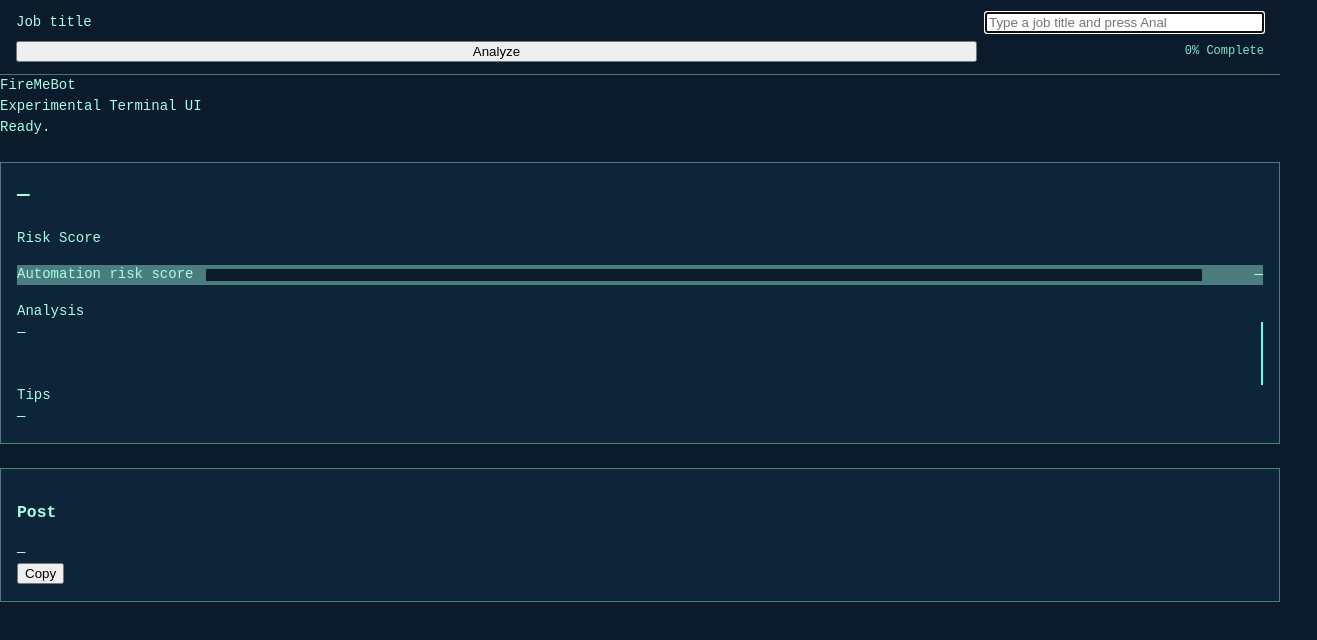
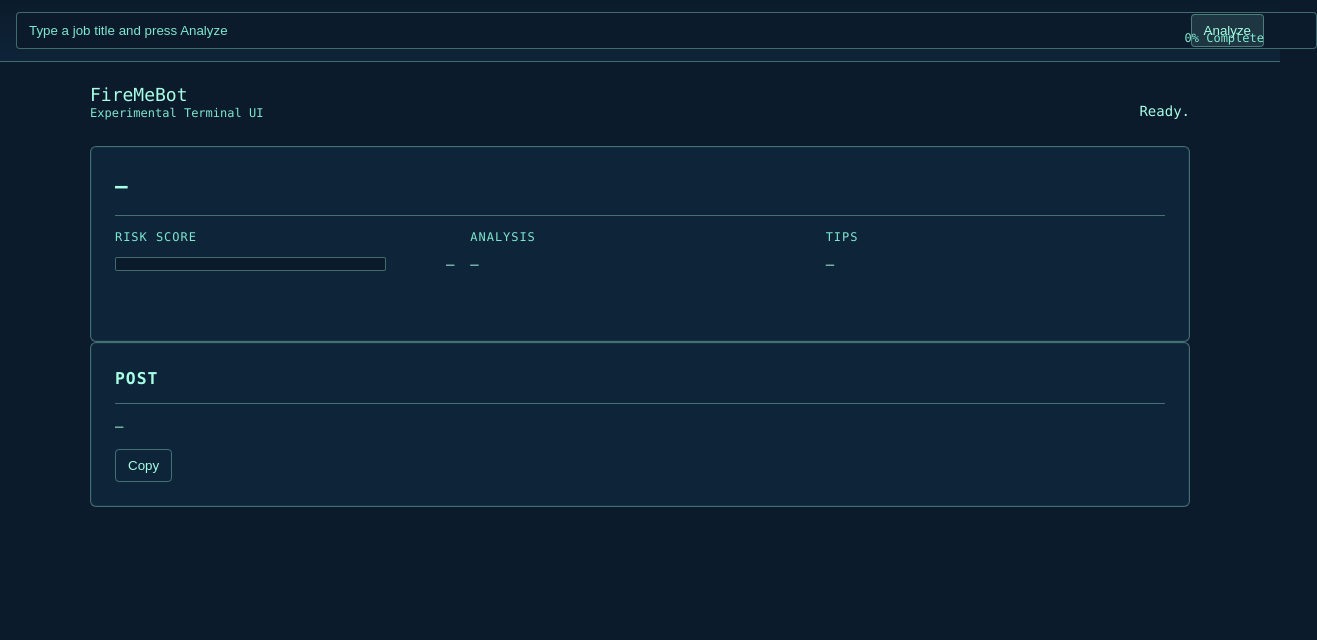
Before and after one commit to natwerth/firemebot, a plain HTML site: page index.html in a window 1280 px wide. Shown: the whole page, 1317 px wide, since content can reach past the window. Drawn offline with Linux system fonts and the light colour scheme.

Commit message:
Add files via upload

```diff
--- a/styles.css
+++ b/styles.css
@@ -1,79 +1,222 @@
+/* ========================================================================== */
+/*  FireMeBot — LumonOS Theme                                                 */
+/*  Refactor aligned to new HTML structure                                    */
+/* ========================================================================== */
+
 :root{
-  --bg:#0B1B2B; --bg-2:#0E2438; --ink:#A7FFE5; --ink-muted:#7FE7D0;
-  --accent:#63FFF1; --paper:#F7F7F2; --paper-ink:#111311; --rule:rgba(167,255,229,0.4); --danger:#FF5C7A;
-  --gutter-1:4px; --gutter-2:8px; --gutter-3:12px; --gutter-4:16px; --gutter-6:24px;
-  --dur-fast:120ms; --dur-med:180ms; --dur-slow:280ms; --easing:cubic-bezier(.2,.6,.2,1);
+  --bg:#0B1B2B;            /* midnight/dark blue */
+  --bg-2:#0E2438;          /* panel */
+  --ink:#A7FFE5;           /* light greenish-blue text */
+  --ink-muted:#7FE7D0;     /* muted text */
+  --accent:#63FFF1;        /* accents/cursor */
+  --paper:#F7F7F2;         /* popup/white card if needed */
+  --paper-ink:#111311;     /* popup text */
+  --rule:rgba(167,255,229,0.35);
+  --danger:#FF5C7A;
+
+  --gutter-1:4px; --gutter-2:8px; --gutter-3:12px; --gutter-4:16px; --gutter-6:24px; --gutter-8:32px;
+
+  --dur-fast:120ms; --dur-med:180ms; --dur-slow:280ms;
+  --easing:cubic-bezier(.2,.6,.2,1);
 }
-html,body{height:100%;margin:0;background:var(--bg);color:var(--ink);font:14px/1.5 ui-monospace,monospace;}
 
-/* Top input bar doubling as loading bar */
-.top-input-bar{
-  display:flex; align-items:center; justify-content:space-between;
+html,body{
+  height:100%;
+  margin:0;
+  background:var(--bg);
+  color:var(--ink);
+  font:14px/1.5 ui-monospace, SFMono-Regular, Menlo, Monaco, Consolas, "Liberation Mono", monospace;
+}
+
+/* ========================================================================== */
+/*  Utilities                                                                 */
+/* ========================================================================== */
+
+.sr-only{
+  position:absolute!important; width:1px; height:1px; padding:0; margin:-1px;
+  overflow:hidden; clip:rect(0,0,0,0); white-space:nowrap; border:0;
+}
+
+.mono{ font-family: inherit; }
+.muted{ color: var(--ink-muted); }
+.caps{ text-transform: uppercase; letter-spacing: .06em; }
+.bad{ color: var(--danger); }
+.mt-3{ margin-top: var(--gutter-3); }
+.cluster{ display:inline-flex; align-items:center; gap:var(--gutter-2); }
+.grid{
+  display:grid;
+  grid-template-columns: 1fr;
+  gap: var(--gutter-4);
+}
+@media (min-width: 720px){
+  .grid{ grid-template-columns: 1fr 1fr 1fr; }
+}
+.rule{ height:1px; background:var(--rule); margin: var(--gutter-3) 0; }
+
+/* Buttons */
+.btn{
+  border:1px solid var(--rule);
+  background:transparent;
+  color:var(--ink);
+  padding:8px 12px;
+  border-radius:4px;
+  cursor:pointer;
+  transition: transform var(--dur-fast) var(--easing), background var(--dur-fast) var(--easing);
+}
+.btn:active{ transform: translateY(1px); }
+.btn--primary{ background: rgba(167,255,229,0.12); }
+.btn--primary:hover{ background: rgba(167,255,229,0.18); }
+.btn--ghost{ background: transparent; }
+.btn--ghost:hover{ background: rgba(167,255,229,0.08); }
+
+/* Inputs */
+.input{
+  width:100%;
+  padding:10px 12px;
+  color:var(--ink);
+  background:var(--bg);
+  border:1px solid var(--rule);
+  border-radius:4px;
+  outline:none;
+}
+.input::placeholder{ color: var(--ink-muted); }
+
+/* Layout */
+.container{
+  max-width: 1100px;
+  margin: 0 auto;
+  padding: var(--gutter-6) var(--gutter-4);
+}
+.topbar{
+  display:flex; justify-content:space-between; align-items:flex-end;
+  gap: var(--gutter-4);
+  margin-bottom: var(--gutter-6);
+}
+.brand__title{ font-size:18px; line-height:1; }
+.brand__badge{ font-size:12px; }
+
+.main{ display:block; }
+
+/* Cards / Panels */
+.panel{ margin-top: var(--gutter-4); }
+.card{
+  border:1px solid var(--rule);
+  background:var(--bg-2);
+  padding: var(--gutter-6);
+  border-radius: 6px;
+  box-shadow: 0 0 0 1px rgba(167,255,229,0.05) inset;
+}
+.card h2, .card h3{ margin: 0 0 var(--gutter-3) 0; }
+
+/* ========================================================================== */
+/*  Sticky Top Input + Loader                                                 */
+/* ========================================================================== */
+
+.top-input{
+  position:sticky; top:0; z-index:100;
   border-bottom:1px solid var(--rule);
-  padding:var(--gutter-3) var(--gutter-4);
-  position:sticky; top:0; background:var(--bg-2);
-}
-.top-input-bar .input{flex:1; margin-right:var(--gutter-2);}
-.load-status{font-size:12px; color:var(--ink-muted); white-space:nowrap;}
-
-/* Results card */
-.card{border:1px solid var(--rule);background:var(--bg-2);padding:var(--gutter-4);margin-top:var(--gutter-6);}
-.card h2{margin-top:0;}
-
-/* Gauge */
-.gauge{height:20px; background:var(--rule); margin:var(--gutter-4) 0; position:relative;}
-.gauge-fill{height:100%; width:0; transition:width var(--dur-med) var(--easing);}
-.gauge-fill.green{background:#00c46a;}
-.gauge-fill.yellow{background:#e6d200;}
-.gauge-fill.red{background:#ff3b3b;}
-
-/* Copy button card */
-.copy-btn{margin-top:var(--gutter-2);}
-
-/* Print animation for out-body */
-.typewriter{overflow:hidden; border-right:.15em solid var(--accent); white-space:pre-wrap;}
-@keyframes typing{from{width:0;} to{width:100%;}}
-@keyframes blink{50%{border-color:transparent;}}
-.typewriter.animate{animation: typing 3s steps(40,end), blink .75s step-end infinite;}
-
-
-
-/* TOP INPUT / LOADER --------------------------------------------------- */
-.top-input{
-  position:sticky; top:0; z-index:10;
-  border-bottom:1px solid var(--rule);
-  background:var(--bg);
+  background:linear-gradient(to bottom, var(--bg), var(--bg-2));
   padding: var(--gutter-3) var(--gutter-4);
 }
-.top-input__form{ display:grid; grid-template-columns: 1fr auto; gap:var(--gutter-2); align-items:center; position:relative; }
-.top-input__field{ padding-right:96px; }
-.top-input__button{ position:relative; z-index:2; }
+.top-input__form{
+  display:grid;
+  grid-template-columns: 1fr auto;
+  gap: var(--gutter-2);
+  align-items:center;
+  position:relative;
+}
+.top-input__field{ padding-right: 120px; }
+.top-input__button{ position:relative; z-index:1; }
+
 .top-input__progress{
   position:absolute; left:0; right:0; bottom:-1px; height:3px;
   background:transparent;
 }
-.top-input__bar{
+#progress-bar{
   position:absolute; left:0; top:0; height:100%; width:0%;
-  background:var(--ink-muted);
+  background: var(--ink-muted);
   transition: width var(--dur-slow) var(--easing);
 }
-.top-input__pct{
-  position:absolute; right:0; top:-18px; font-size:12px; color:var(--ink-muted);
+#progress-pct{
+  position:absolute; right:0; top:-18px;
+  font-size:12px; color:var(--ink-muted);
 }
 
-/* GAUGE --------------------------------------------------------------- */
-.gauge{ position:relative; display:flex; align-items:center; gap:var(--gutter-3); }
-.gauge__bar{ flex:1; height:12px; background:var(--bg); border:1px solid var(--rule); border-radius:2px; }
-.gauge__fill{ height:100%; width:0%; background:var(--ink-muted); }
-.gauge__value{ min-width:48px; text-align:right; }
+/* ========================================================================== */
+/*  Gauge                                                                     */
+/* ========================================================================== */
 
-/* Typewriter ----------------------------------------------------------- */
-.typewriter{ min-height:3lh; white-space:pre-wrap; }
+.gauge{ display:flex; align-items:center; gap:var(--gutter-3); }
+.gauge__bar{
+  flex:1; height:12px; border:1px solid var(--rule); border-radius:2px;
+  background:var(--bg);
+  overflow:hidden;
+}
+.gauge__fill{
+  height:100%; width:0%;
+  background: var(--ink-muted);
+  transition: width var(--dur-med) var(--easing), background var(--dur-fast) var(--easing);
+}
+/* color states driven by JS by toggling one of these classes */
+.gauge__fill--green{ background:#00C46A; }
+.gauge__fill--yellow{ background:#E6D200; }
+.gauge__fill--red{ background:#FF3B3B; }
+
+.gauge__value{ min-width:56px; text-align:right; }
+
+/* ========================================================================== */
+/*  Typewriter (body text printing)                                           */
+/* ========================================================================== */
+
+.typewriter{
+  min-height: 3lh;
+  white-space: pre-wrap;
+}
 @media (prefers-reduced-motion: no-preference){
-  .typewriter.typing{ border-right:1px solid var(--ink); }
+  /* Add .typing via JS when writing starts; remove when complete */
+  .typewriter.typing{
+    border-right: 1px solid var(--accent);
+    animation: caret-blink .75s step-end infinite;
+  }
+  @keyframes caret-blink{ 50%{ border-color: transparent; } }
 }
 
-/* Small fix for sticky header spacing */
-@media (min-width: 1px){
+/* ========================================================================== */
+/*  “KV” Label                                                                */
+/* ========================================================================== */
+
+.kv__k{
+  font-size:12px;
+  color: var(--ink-muted);
+  text-transform: uppercase;
+  letter-spacing: .08em;
+  margin-bottom: var(--gutter-2);
+}
+
+/* ========================================================================== */
+/*  Error Card                                                                */
+/* ========================================================================== */
+
+#errorCard[hidden]{ display:none; }
+#errorCard .mono{ color: var(--ink); }
+#errorCard{ border-color: rgba(255,92,122,0.45); box-shadow: 0 0 0 1px rgba(255,92,122,0.08) inset; }
+
+/* ========================================================================== */
+/*  Scroll & Sticky spacing                                                   */
+/* ========================================================================== */
+
+@media (min-width:1px){
+  /* ensure in-page links/alerts don’t hide beneath sticky header */
   body{ scroll-padding-top: 56px; }
 }
+
+/* ========================================================================== */
+/*  Optional: “paper” pop-ups (white w/ black text) to sell the 60s vibe      */
+/* ========================================================================== */
+
+.popup{
+  background: var(--paper);
+  color: var(--paper-ink);
+  border: 1px solid #D8D8CE;
+  box-shadow: 0 6px 40px rgba(0,0,0,.35);
+}
```
